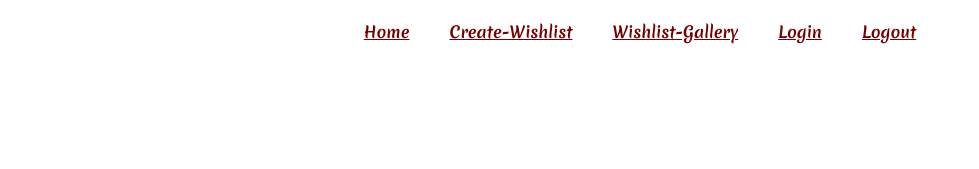
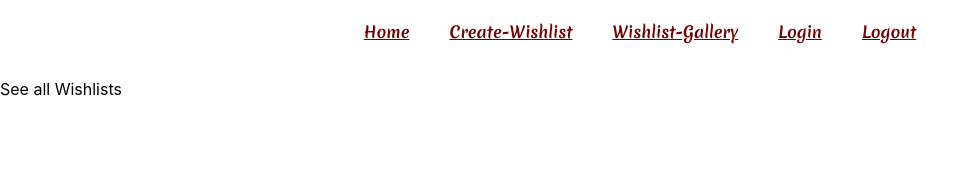
Before and after one commit to JohannaChiabotto/Wishlist, a React (Create React App) app in the folder frontend/: page /wishlist-gallery in a window 1280 px wide. Shown: the top 169 px of the page, without its empty margins (0-979 px from the left). Built offline with nearby package versions, Linux system fonts and the light colour scheme.

Commit message:
Add WishlistGalleryPage

```diff
--- a/frontend/src/App.tsx
+++ b/frontend/src/App.tsx
@@ -4,6 +4,7 @@ import HomePage from "./pages/home/HomePage";
 import NavigationBar from "./components/navigationBar/NavigationBar";
 import {BrowserRouter, Route, Routes} from "react-router-dom";
 import AddWishlist from "./pages/createWishlist/AddWishlist";
+import WishlistGalleryPage from "./pages/wishlistGallery/WishlistGalleryPage";
 
 function App() {
   return (
@@ -12,6 +13,7 @@ function App() {
             <Routes>
                     <Route path={"/"} element={<HomePage/>}/>
                     <Route path={"/create-wishlist"} element={<AddWishlist/>}/>
+                    <Route path={"/wishlist-gallery"} element={<WishlistGalleryPage/>}/>
             </Routes>
         </BrowserRouter>
   );
--- /dev/null
+++ b/frontend/src/pages/wishlistGallery/WishlistGalleryPage.tsx
@@ -0,0 +1,7 @@
+export default function WishlistGalleryPage(){
+    return( <div>
+        <p>See all Wishlists</p>
+        </div>
+    )
+
+}
```
